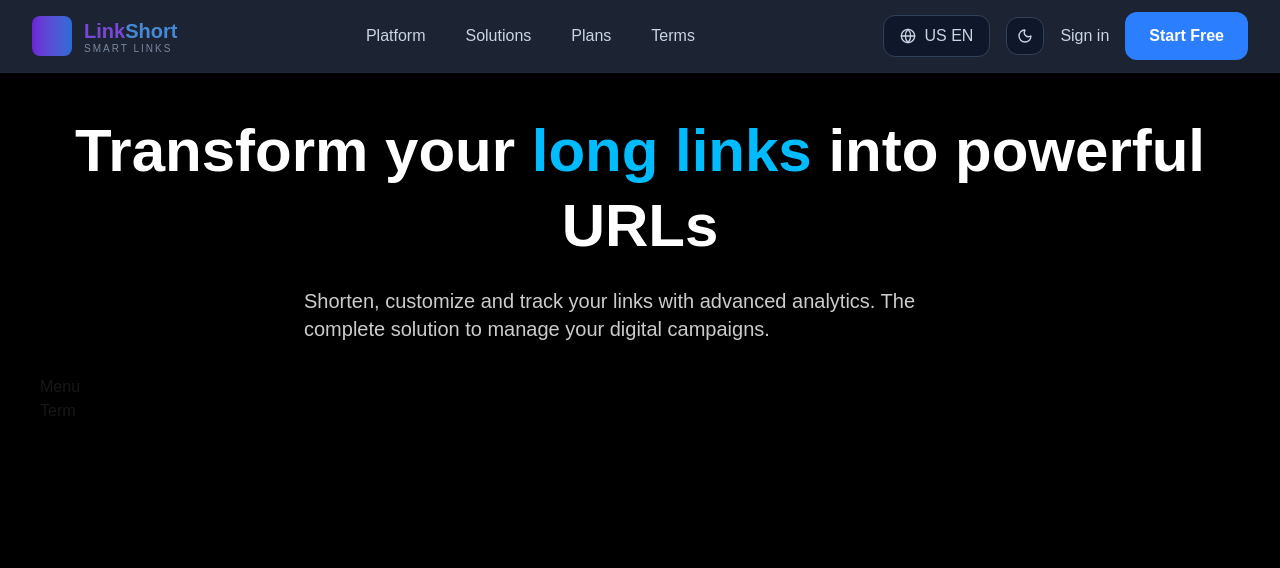
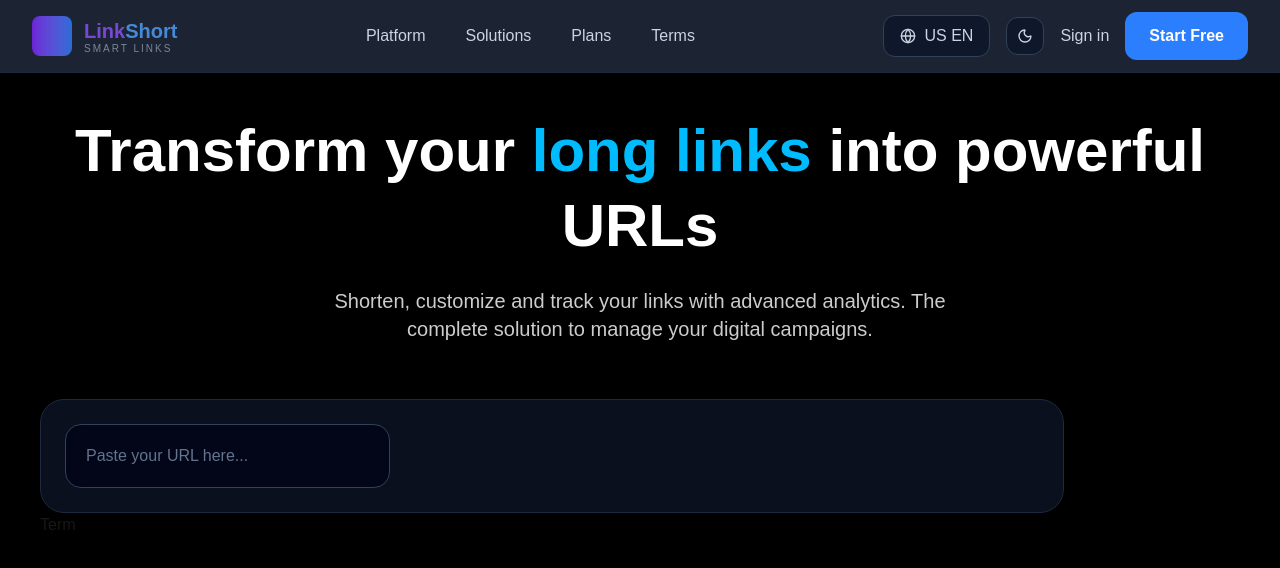
Before and after one commit to sekiro961-wq/shortlink-clone-nextjs, a Next.js app: page / in a window 1280 px wide. Shown: the top 568 px of the page. Built offline with nearby package versions, Linux system fonts and the light colour scheme.

Commit message:
paste URL bar

```diff
--- a/src/components/layout/hero/HeroMenu.tsx
+++ b/src/components/layout/hero/HeroMenu.tsx
@@ -1,3 +1,29 @@
 export default function HeroMenu() {
-    return <div>Menu</div>
+    return (
+        <div className="mt-14 w-full max-w-5xl rounded-3xl border border-slate-800 bg-slate-900/70 p-6 backdrop-blur">
+            <div className="flex flex-col gap-4 lg:flex-row">
+                <div className="flex flex-col gap-4 lg:flex-row">
+                    <input
+                        type="text"
+                        placeholder="Paste your URL here..."
+                        className="
+                        h-16
+                        w-full
+                        rounded-2xl
+                        border
+                        border-slate-700
+                        bg-slate-950
+                        px-5
+                        pr-24
+                        text-white
+                        outline-none
+                        placeholder:text-slate-500
+                        focus:border-sky-500
+                    "
+                    >
+                    </input>
+                </div>
+            </div>
+        </div>
+    );
 }
--- a/src/components/layout/hero/HeroSubtitle.tsx
+++ b/src/components/layout/hero/HeroSubtitle.tsx
@@ -1,6 +1,6 @@
 export default function HeroSubtitle() {
     return (
-        <div className="text-xl text-white mb-8 max-w-2xl mx-auto opacity-80">
+        <div className="text-xl text-white mb-8 max-w-2xl mx-auto opacity-80 text-center">
             Shorten, customize and track your links with advanced analytics. The complete solution to manage your digital campaigns.
         </div>
     );
```
